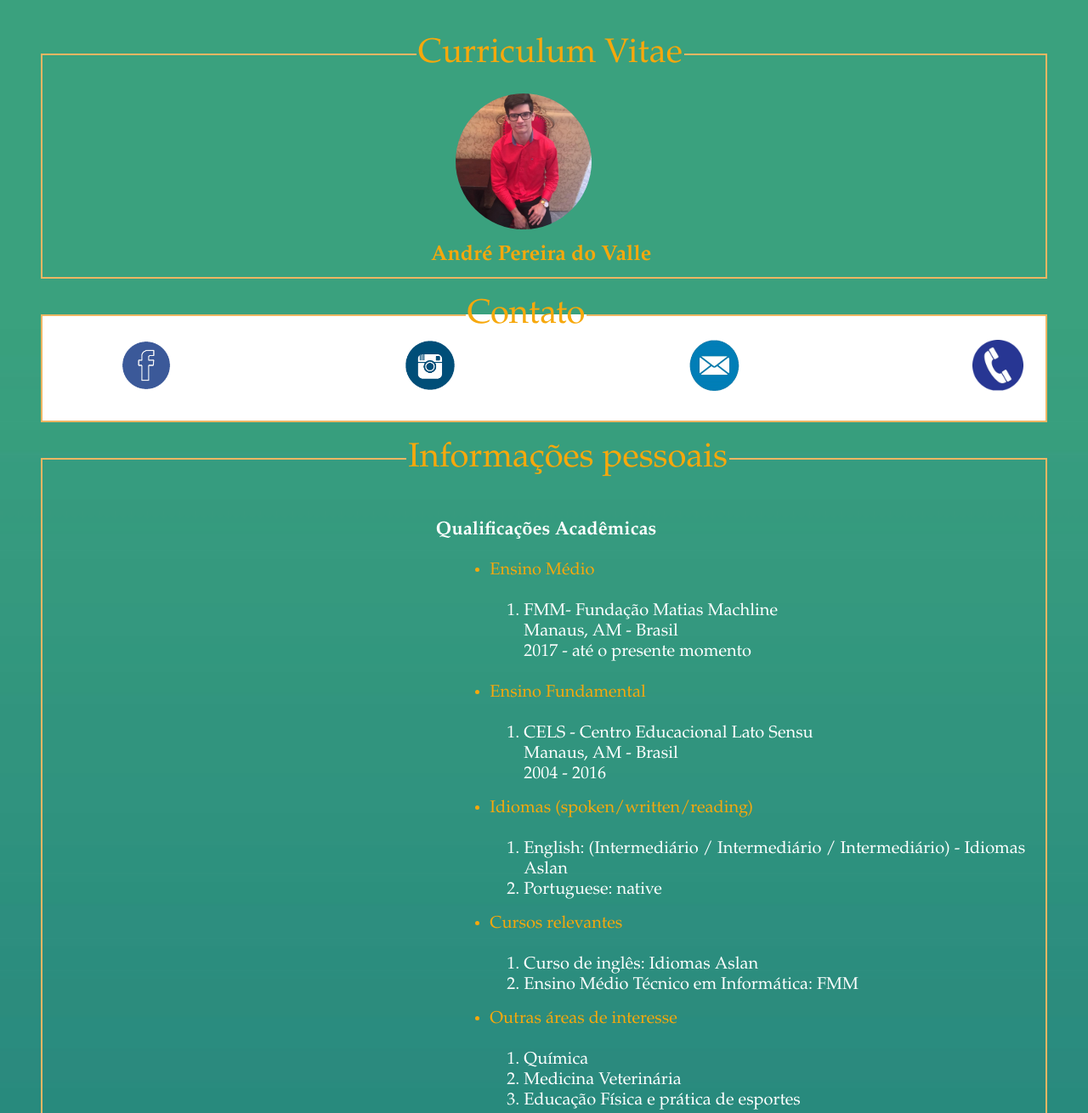
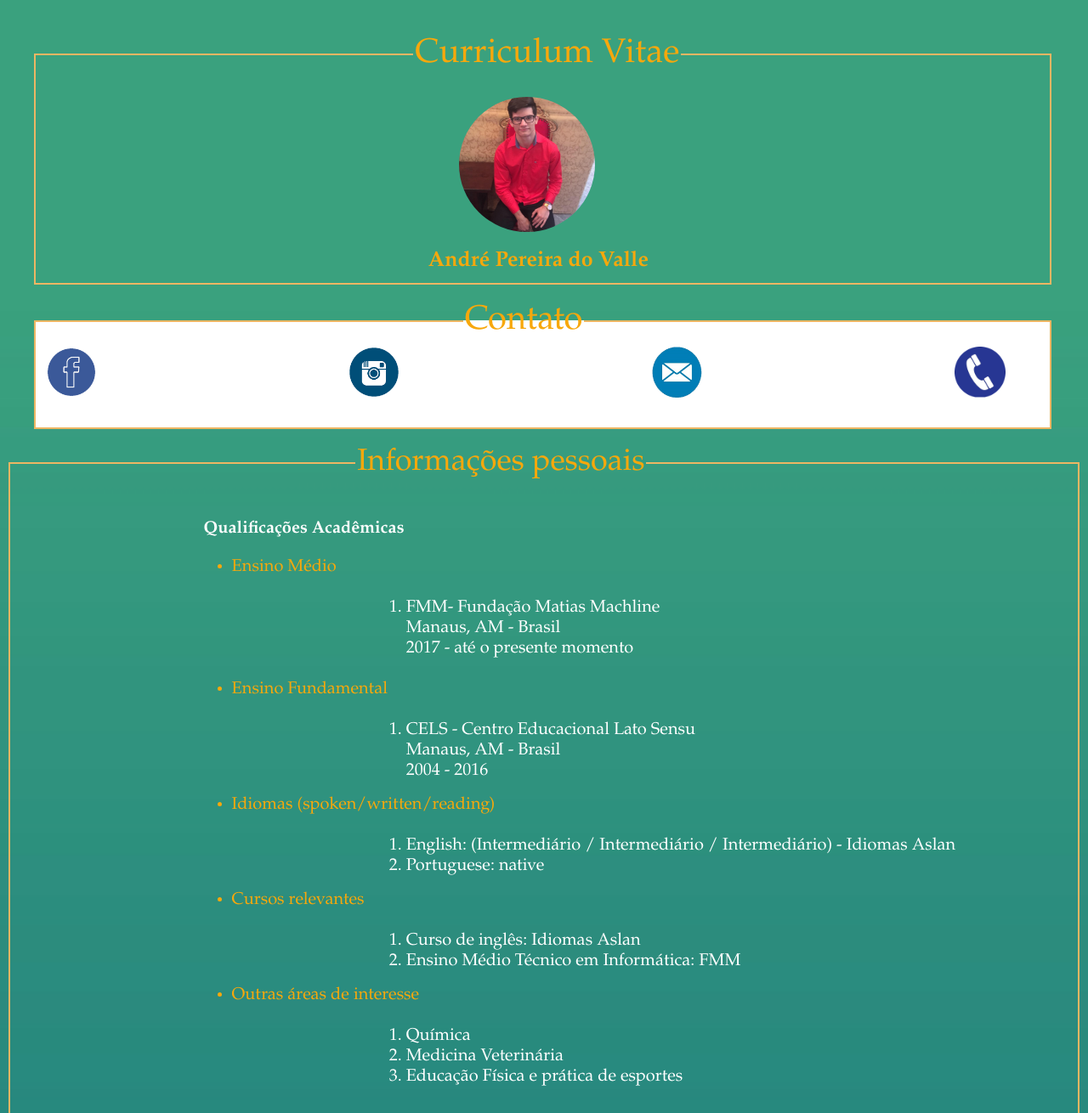
Before and after one commit to andrevalle2001/CV_css.github.io, a plain HTML site: page index.html in a window 1280 px wide. Shown: the top 1310 px of the page at 85% size. Drawn offline with Linux system fonts and the light colour scheme.

Commit message:
Add files via upload

```diff
--- a/css/config.css
+++ b/css/config.css
@@ -2,23 +2,139 @@ legend[id="field2"]{color:#f7a80c;font-size:40px;margin-left:37%;}
 
 label[id="name"]{font-size:25px;color:#f7a80c;font-weight:bold;margin-left:38.5%;}
 
-fieldset[id="field3"]{position:relative;background-color:#ffffff;margin-left:40px;margin-right:40px;border:2px solid #edb663;}
+fieldset[id="field3"]{
+	position:relative;
+	background-color:#ffffff;
+	margin-left: 2.5%;
+	max-width: 92.5%;
+	border:2px solid #edb663;
+}
 
-fieldset[id="field2"]{margin-left:40px;margin-right:40px;border:2px solid #edb663;margin-top:40px;}
+fieldset[id="field2"]{
+	margin-left: 2.5%;
+	max-width: 92.5%;
+	border:2px solid #edb663;
+	margin-top:40px;
+}
 
 legend[id="field3"]{color:#f7a80c;font-size:40px;margin-left:42%;}
 
 p[id="eu"]{margin-left:41%;}
 
-img[id="eu"]{border-radius:50%;}
 
-fieldset[id="field4"]{margin-left:40px;margin-right:40px;border:2px solid #edb663;}
+fieldset[id="field4"]{
+	min-width: 80%;
+	border:2px solid #edb663;
+}
 
-legend[id="field4"]{color:#f7a80c;font-size:40px;margin-left:36%;}
+legend[id="field4"]{
+	color:#f7a80c;
+	font-size:40px;
+}
 
-p[id="field4"]{margin-left:39%;font-size:22px;font-weight:bold;color:#ffffff;}
+p, li{
+	margin-left:22.5%;
+	font-size:22px;
+}
+
+p{
+	font-weight:bold;
+	color:#ffffff;
+}
 
 body{background-image: url("back.jpg"); background-size: cover;}
 
 
-	*{font-family:garamond;}
+*{font-family:garamond;}
+
+#img-eu{
+	border-radius: 50%;
+	max-width: 160px;
+	height: auto;
+}
+#img-face, #img-insta, #img-mail, #img-phone{
+	max-width:60px;
+	height:auto;
+}
+@media only screen and (max-width: 600px) {
+	#img-insta, #img-mail, #img-phone{
+		margin-left: 7.5%;
+	}
+	p, li{
+		margin-left:2.5%;
+		font-size:14px;
+	}
+	legend[id="field4"]{
+		color:#f7a80c;
+		font-size:24px;
+		margin-left:20%;
+	}
+	iframe{
+		width: 300px;
+		height: 200px;
+	}
+}
+@media only screen and (min-width: 600px) {
+	#img-insta, #img-mail, #img-phone{
+		margin-left: 12.5%;
+	}
+	#img-eu{
+		margin-right: 10%;
+	}
+	p, li{
+		margin-left:7.5%;
+		font-size:16px;
+	}
+	legend[id="field4"]{
+		color:#f7a80c;
+		font-size:28px;
+		margin-left:24%;
+	}
+	iframe{
+		width: 450px;
+		height: 350px;
+	}
+}
+@media only screen and (min-width: 768px) {
+	#img-insta, #img-mail, #img-phone{
+		margin-left: 17.5%;
+	}
+	#img-eu{
+		margin-left: 1%;
+	}
+	p, li{
+		margin-left:12.5%;
+		font-size:18px;
+	}
+	legend[id="field4"]{
+		color:#f7a80c;
+		font-size:32px;
+		margin-left:28%;
+	}
+}
+@media only screen and (min-width: 992px) {
+	#img-insta, #img-mail, #img-phone{
+		margin-left: 22.5%;
+	}
+	#img-eu{
+		margin-left: 1%;
+	}
+	p, li{
+		margin-left:17.5%;
+		font-size:20px;
+	}
+	legend[id="field4"]{
+		color:#f7a80c;
+		font-size:36px;
+		margin-left:32%;
+	}
+}
+@media only screen and (min-width: 1200px) {
+	#img-insta, #img-mail, #img-phone{
+		margin-left: 25%;
+	}
+	#img-eu{
+		margin-left: 1%;
+	}
+
+}
--- a/index.html
+++ b/index.html
@@ -3,6 +3,7 @@
 <head>
 	<title>Curriculum Vitae</title>
 	<meta charset="UTF-8">
+	<meta name="viewport" content="width=device-width, initial-scale=1.0">
 </head>
 
 <link rel="stylesheet" href="css/config.css">
@@ -12,7 +13,7 @@
 
 	<fieldset id="field2">
 		<legend id="field2">Curriculum Vitae</legend>
-		<p id="eu"><img id="eu" src="imagem/eu.jpg" width=160 height=160></p>
+		<p id="eu"><img id="img-eu" src="imagem/eu.jpg"></p>
 		<label id="name">André Pereira do Valle</label></br>
 
 
@@ -24,16 +25,16 @@
 
 	<legend id="field3">Contato</legend>
 	<a href="https://www.facebook.com/andre.pereira.do.valle" target="_blank">
-		<img src="imagem/face.png" style="margin-left:80px" width=60 height=60></a>
+		<img src="imagem/face.png" id="img-face"></a>
 
 	<a href="https://www.instagram.com/andre__valle/" target="_blank">
-		<img src="imagem/insta.png" style="margin-left:270px" width=60 height=60></a>
+		<img src="imagem/insta.png" id="img-insta"></a>
 
 	<a href="mailto:andrevalle_2011@hotmail.com" target="_blank">
-		<img src="imagem/mail.png" style="margin-left:270px" width=60 height=60></a>
+		<img src="imagem/mail.png" id="img-mail"></a>
 
 	<a href="tel:+55092991667369" target="_blank">
-		<img src="imagem/phone.png" style="margin-left:270px" width=60 height=60></a>
+		<img src="imagem/phone.png" id="img-phone"></a>
 	<br><br>
 
 	</fieldset>
@@ -44,125 +45,125 @@
 	<legend id="field4">Informações pessoais</legend>
 	<br>
 			<p id="field4">Qualificações Acadêmicas</p>
-			<ul> <li  style="color:#f7a80c;margin-left:42.5%;font-size:20px">Ensino Médio
+			<ul> <li  style="color:#f7a80c;">Ensino Médio
 				<ol>
 
-				<br><li style="color:#ffffff;font-size:20px">FMM- Fundação Matias Machline<br>Manaus, AM - Brasil<br>2017 - até o presente momento
+				<br><li style="color:#ffffff;">FMM- Fundação Matias Machline<br>Manaus, AM - Brasil<br>2017 - até o presente momento
 				</ol>
 
-				<br><li  style="color:#f7a80c;margin-left:42.5%;font-size:20px">Ensino Fundamental
+				<br><li  style="color:#f7a80c;">Ensino Fundamental
 				<ol>
 
-				<br><li style="color:#ffffff;font-size:20px">CELS - Centro Educacional Lato Sensu<br>Manaus, AM - Brasil<br>2004 - 2016
+				<br><li style="color:#ffffff;">CELS - Centro Educacional Lato Sensu<br>Manaus, AM - Brasil<br>2004 - 2016
 				</ol>
 
 			</ul>
 
-			<ul> <li  style="color:#f7a80c;margin-left:42.5%;font-size:20px">Idiomas (spoken/written/reading)
+			<ul> <li  style="color:#f7a80c;">Idiomas (spoken/written/reading)
 				<ol>
 
-				<br><li style="color:#ffffff;font-size:20px">English: (Intermediário / Intermediário / Intermediário) - Idiomas Aslan
-				<li style="color:#ffffff;font-size:20px">Portuguese: native
+				<br><li style="color:#ffffff;">English: (Intermediário / Intermediário / Intermediário) - Idiomas Aslan
+				<li style="color:#ffffff;">Portuguese: native
 				</ol>
 
 			</ul>
 
-			<ul> <li  style="color:#f7a80c;margin-left:42.5%;font-size:20px">Cursos relevantes
+			<ul> <li  style="color:#f7a80c;">Cursos relevantes
 				<ol>
 
-				<br><li style="color:#ffffff;font-size:20px">Curso de inglês: Idiomas Aslan
-				<li style="color:#ffffff;font-size:20px">Ensino Médio Técnico em Informática: FMM
+				<br><li style="color:#ffffff;">Curso de inglês: Idiomas Aslan
+				<li style="color:#ffffff;">Ensino Médio Técnico em Informática: FMM
 				</ol>
 
 			</ul>
 
-			<ul> <li  style="color:#f7a80c;margin-left:42.5%;font-size:20px">Outras áreas de interesse
+			<ul> <li  style="color:#f7a80c;">Outras áreas de interesse
 				<ol>
 
-				<br><li style="color:#ffffff;font-size:20px">Química
-				<li style="color:#ffffff;font-size:20px">Medicina Veterinária
-				<li style="color:#ffffff;font-size:20px">Educação Física e prática de esportes
+				<br><li style="color:#ffffff;">Química
+				<li style="color:#ffffff;">Medicina Veterinária
+				<li style="color:#ffffff;">Educação Física e prática de esportes
 				</ol>
 
 			</ul>
 			<br>
-			<p style="margin-left:45%;font-size:22px;font-weight:bold;color:#ffffff;">Sobre mim</p><br>
+			<p style="color:#ffffff;">Sobre mim</p><br>
 
-				<ul> <li  style="color:#f7a80c;margin-left:42.5%;font-size:20px">Maior medo da vida
+				<ul> <li  style="color:#f7a80c;">Maior medo da vida
 				<ol><br>
 
-				<img src="imagem/medo.jpg">
-				<br><li style="color:#ffffff;font-size:20px">Altura: Imagino a sensação de cair e não poder fazer nada para evitar a morte
+				<img src="imagem/medo.jpg" id="img-medo">
+				<br><li style="color:#ffffff;">Altura: Imagino a sensação de cair e não poder fazer nada para evitar a morte
 				<br><br>
 
-				<img src="imagem/medo2.jpg">
-				<li style="color:#ffffff;font-size:20px">Morte: Perder alguém
+				<img src="imagem/medo2.jpg" id="img-medo2">
+				<li style="color:#ffffff;">Morte: Perder alguém
 				</ol>
 
 				</ul>
 
-				<ul> <li  style="color:#f7a80c;margin-left:42.5%;font-size:20px">Dia mais sortudo
+				<ul> <li  style="color:#f7a80c;">Dia mais sortudo
 				<ol>
 
-				<p style="color:#ffffff;font-size:20px;margin-right:240px">Quando viajei para o Rio de Janeiro em 2010. Nós chegamos no Rio de tarde, íamos passear e assistir o jogo no Maracanã. Devido um imprevisto, não fomos ver o jogo e nesse dia houve briga entre torcidas. Acabamos evitando a porradaria e confusão.
+				<p style="color:#ffffff;">Quando viajei para o Rio de Janeiro em 2010. Nós chegamos no Rio de tarde, íamos passear e assistir o jogo no Maracanã. Devido um imprevisto, não fomos ver o jogo e nesse dia houve briga entre torcidas. Acabamos evitando a porradaria e confusão.
 				</p>
 				</ol>
 
 				</ul>
 
-				<ul> <li  style="color:#f7a80c;margin-left:42.5%;font-size:20px">Time de coração
+				<ul> <li  style="color:#f7a80c;">Time de coração
 				<ol>
 
-				<p style="color:#ffffff;font-size:20px;margin-right:240px">Meu time de coração é o <A href= "http://www.vasco.com.br/site/" target = "_blank" style="color:#ffffff;font-size:20px;margin-right:240px">Clube de Regatas Vasco da Gama.</A> Sempre fui vascaino, minha família inteira é vascaina e com o convívio acabei torcendo para o mesmo time.
+				<p style="color:#ffffff;">Meu time de coração é o <A href= "http://www.vasco.com.br/site/" target = "_blank" style="color:#ffffff;font-size:20px;margin-right:240px">Clube de Regatas Vasco da Gama.</A> Sempre fui vascaino, minha família inteira é vascaina e com o convívio acabei torcendo para o mesmo time.
 				</p>
 				</ol>
 
 				</ul>
 
-				<ul> <li  style="color:#f7a80c;margin-left:42.5%;font-size:20px">Meu Herói
+				<ul> <li  style="color:#f7a80c;">Meu Herói
 				<ol>
 
-				<p style="color:#ffffff;font-size:20px;margin-right:240px">Minha mãe é minha heroína, é meu maior exemplo de pessoa. Ela é minha inspiração em muitos aspectos.</p>
+				<p style="color:#ffffff;">Minha mãe é minha heroína, é meu maior exemplo de pessoa. Ela é minha inspiração em muitos aspectos.</p>
 				</ol>
 
 				</ul>
 
-				<ul> <li  style="color:#f7a80c;margin-left:42.5%;font-size:20px">Músicas favorias
+				<ul> <li  style="color:#f7a80c;">Músicas favoritas
 				<ol>
 
-				<br><li style="color:#ffffff;font-size:20px"><A style="color:#ffffff;font-size:20px;margin-right:240px" href= "https://www.deezer.com/track/533609382?utm_source=deezer&utm_content=track-533609382&utm_term=769201777_1551643476&utm_medium=web" target = "_blank">Blue Tint - Drake</A>
-				<li style="color:#ffffff;font-size:20px"><A style="color:#ffffff;font-size:20px;margin-right:240px" href="https://www.deezer.com/track/65356224?utm_source=deezer&utm_content=track-65356224&utm_term=769201777_1560028415&utm_medium=web" target="_blank">Mirrors - Justin Timberlake </a>
-				<li style="color:#ffffff;font-size:20px"><A style="color:#ffffff;font-size:20px;margin-right:240px" href="https://www.deezer.com/track/679552892?utm_source=deezer&utm_content=track-679552892&utm_term=769201777_1560028564&utm_medium=web" target="_blank">Indomável - PK ft. Belo </a>
+				<br><li style="color:#ffffff;"><A style="color:#ffffff;font-size:20px;margin-right:240px" href= "https://www.deezer.com/track/533609382?utm_source=deezer&utm_content=track-533609382&utm_term=769201777_1551643476&utm_medium=web" target = "_blank">Blue Tint - Drake</A>
+				<li style="color:#ffffff;"><A style="color:#ffffff;font-size:20px;margin-right:240px" href="https://www.deezer.com/track/65356224?utm_source=deezer&utm_content=track-65356224&utm_term=769201777_1560028415&utm_medium=web" target="_blank">Mirrors - Justin Timberlake </a>
+				<li style="color:#ffffff;"><A style="color:#ffffff;font-size:20px;margin-right:240px" href="https://www.deezer.com/track/679552892?utm_source=deezer&utm_content=track-679552892&utm_term=769201777_1560028564&utm_medium=web" target="_blank">Indomável - PK ft. Belo </a>
 				</ol>
 
 				</ul>
 
-				<ul> <li  style="color:#f7a80c;margin-left:42.5%;font-size:20px">Vídeos favoritos
+				<ul> <li  style="color:#f7a80c;">Vídeos favoritos
 				<ol>
 
-				<br><li style="color:#ffffff;font-size:20px"><iframe width="560" height="315" src="https://www.youtube.com/embed/fkuzkfOLCJg" frameborder="0" allow="accelerometer; autoplay; encrypted-media; gyroscope; picture-in-picture" allowfullscreen></iframe>
+				<br><li style="color:#ffffff;"><iframe width="560" height="315" src="https://www.youtube.com/embed/fkuzkfOLCJg" frameborder="0" allow="accelerometer; autoplay; encrypted-media; gyroscope; picture-in-picture" allowfullscreen></iframe>
 				<br>
-				<br><li style="color:#ffffff;font-size:20px"><iframe width="560" height="315" src="https://www.youtube.com/embed/bTGNW0T05JY" frameborder="0" allow="accelerometer; autoplay; encrypted-media; gyroscope; picture-in-picture" allowfullscreen></iframe>
+				<br><li style="color:#ffffff;"><iframe width="560" height="315" src="https://www.youtube.com/embed/bTGNW0T05JY" frameborder="0" allow="accelerometer; autoplay; encrypted-media; gyroscope; picture-in-picture" allowfullscreen></iframe>
 				</ol>
 
 				</ul>
 
-				<ul> <li  style="color:#f7a80c;margin-left:42.5%;font-size:20px">Sonhos
+				<ul> <li  style="color:#f7a80c;">Sonhos
 				<ol>
 
-				<br><li style="color:#ffffff;font-size:20px">Ser graduado em Ciência da computação
-				<li style="color:#ffffff;font-size:20px">Passar em um concurso público
-				<li style="color:#ffffff;font-size:20px">Comprar minha casa
-				<li style="color:#ffffff;font-size:20px">Construir minha família
-				<li style="color:#ffffff;font-size:20px">Proporcionar uma vida boa para minha mulher e filhos
+				<br><li style="color:#ffffff;">Ser graduado em Ciência da computação
+				<li style="color:#ffffff;">Passar em um concurso público
+				<li style="color:#ffffff;">Comprar minha casa
+				<li style="color:#ffffff;">Construir minha família
+				<li style="color:#ffffff;">Proporcionar uma vida boa para minha mulher e filhos
 				</ol>
 
 				</ul>
 
-				<ul> <li  style="color:#f7a80c;margin-left:42.5%;font-size:20px">Por que informática?
+				<ul> <li  style="color:#f7a80c;">Por que informática?
 				<ol>
 
-				<p style="color:#ffffff;font-size:20px;margin-right:240px">Eu escolhi o curso de informática porque estava com dúvida sobre qual curso fazer na faculdade. Então resolvi fazer informática na Fundação Matias Machline para ter certeza.
+				<p style="color:#ffffff;">Eu escolhi o curso de informática porque estava com dúvida sobre qual curso fazer na faculdade. Então resolvi fazer informática na Fundação Matias Machline para ter certeza.
 				</ol>
 
 				</ul>
```
